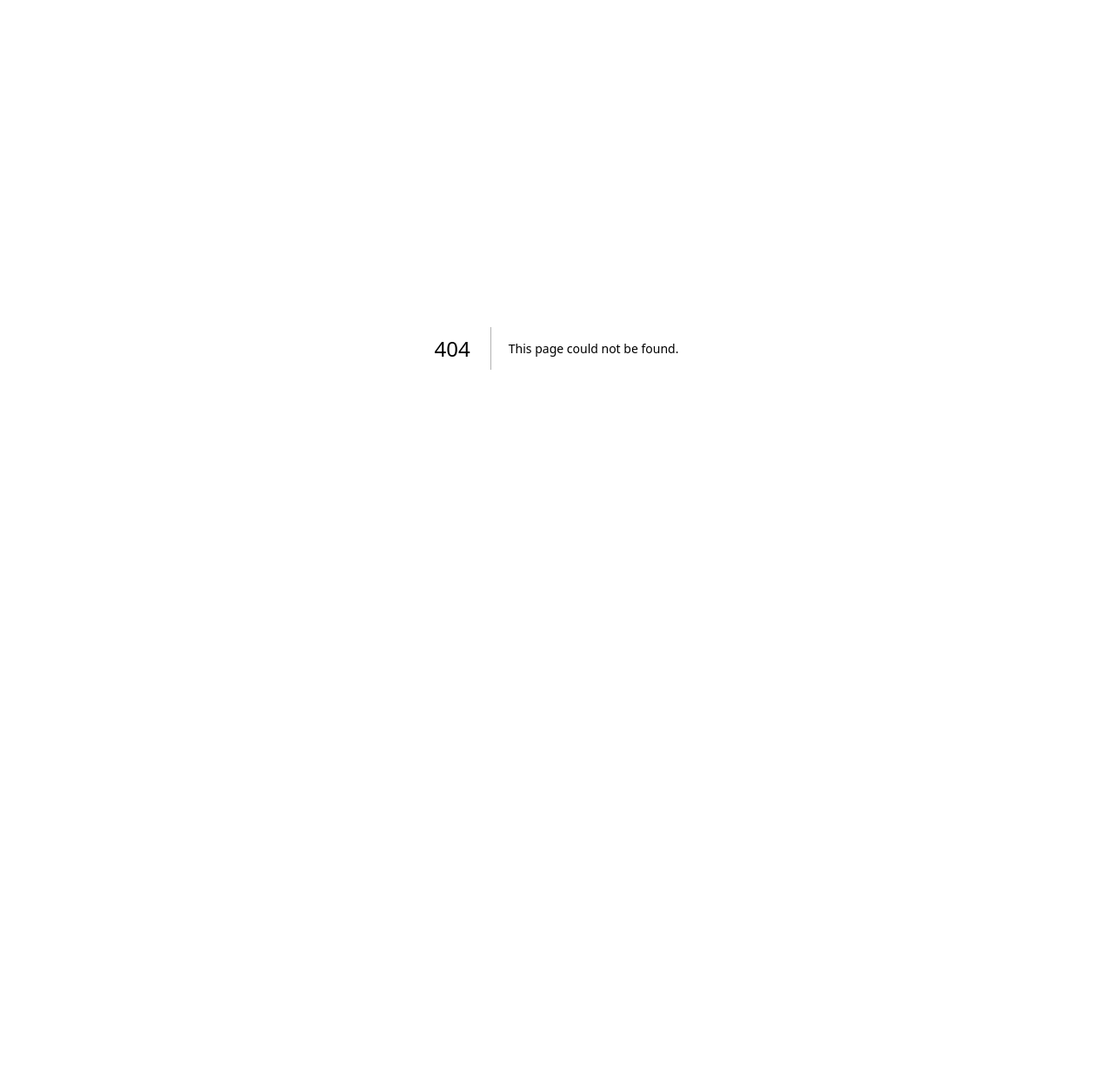
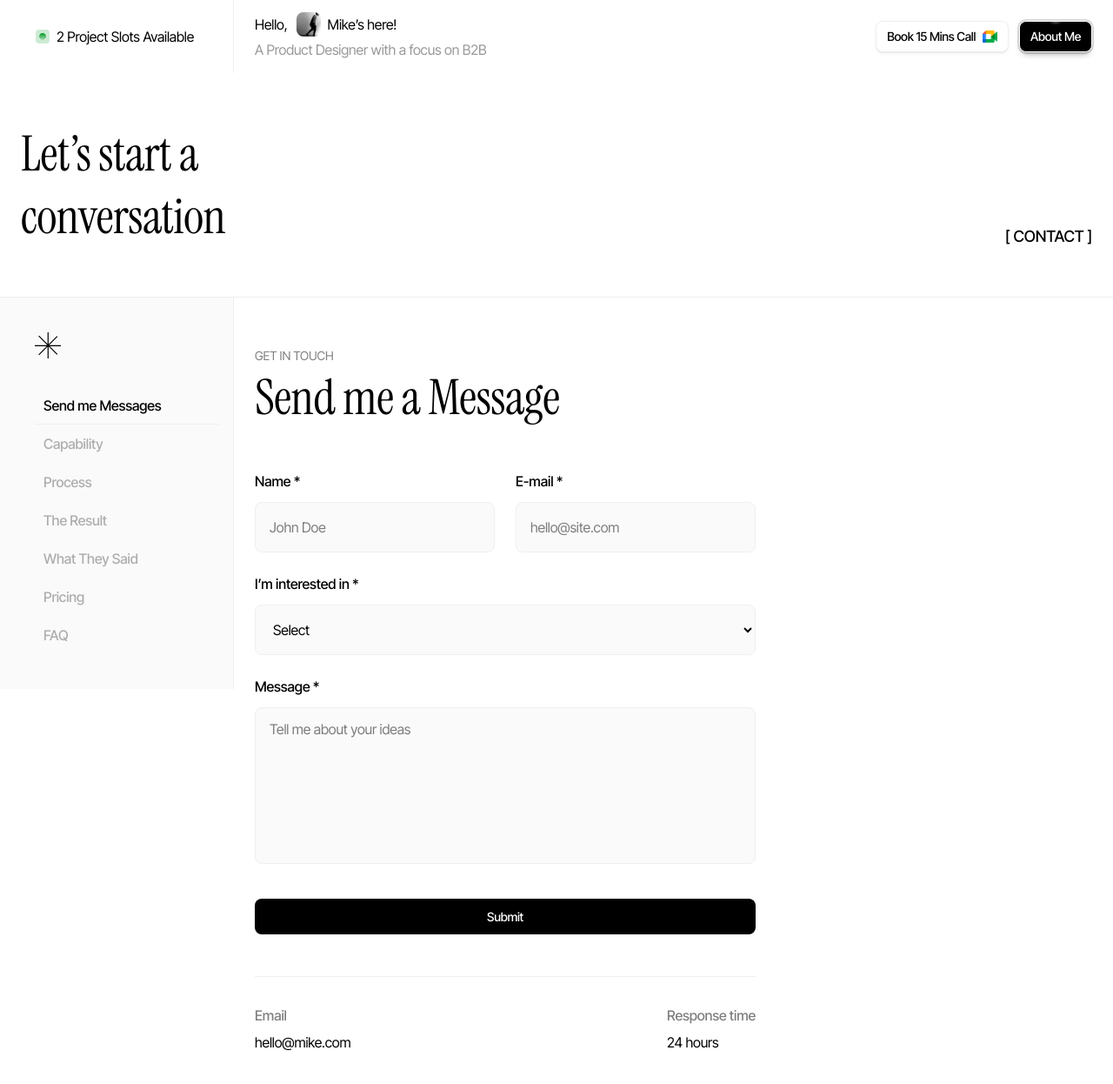
Before and after one commit to ismailquadri/UX_Portfolio, a Next.js app: page /contact in a window 1280 px wide. Before the commit this address had no page. Shown: the top 1246 px of the page at 87% size. Before the commit the page ends 800 px from the top, so only its background shows below. Built offline with nearby package versions, Linux system fonts and the light colour scheme.

Commit message:
feat: add Contact page

```diff
--- /dev/null
+++ b/app/contact/page.tsx
@@ -0,0 +1,100 @@
+import Navbar from "@/components/Navbar";
+import PageSidebar from "@/components/PageSidebar";
+import ContactForm from "@/components/ContactForm";
+import { AccordionItem } from "@/components/AccordionItem";
+import Footer from "@/components/Footer";
+import { FAQ_ITEMS } from "@/lib/faq-data";
+
+const SIDEBAR_LINKS = [
+  { label: "Send me Messages", href: "/#chat" },
+  { label: "Capability", href: "/#capabilities" },
+  { label: "Process", href: "/#process" },
+  { label: "The Result", href: "/#result" },
+  { label: "What They Said", href: "/#tech-stack" },
+  { label: "Pricing", href: "/#pricing" },
+  { label: "FAQ", href: "/#faq" },
+];
+
+export default function ContactPage() {
+  return (
+    <div className="flex min-h-screen w-full flex-col bg-paper">
+      <Navbar />
+      <main className="flex w-full flex-1 flex-col">
+        <section className="flex w-full items-end justify-between gap-6 border-b border-border-subtle px-6 py-14">
+          <h1 className="font-heading text-[32px] leading-tight tracking-[-0.32px] text-ink md:text-[56px] md:leading-[normal] md:tracking-[-0.56px]">
+            Let&rsquo;s start a
+            <br />
+            conversation
+          </h1>
+          <p className="hidden whitespace-nowrap font-body text-[18px] font-medium tracking-[-0.18px] text-ink md:block">
+            [ CONTACT ]
+          </p>
+        </section>
+
+        <section className="flex w-full items-start justify-between">
+          <PageSidebar links={SIDEBAR_LINKS} />
+
+          <div className="flex w-full flex-1 flex-col items-start gap-12 px-6 py-14">
+            <div className="flex w-full flex-col gap-0.5">
+              <p className="font-body text-[14px] tracking-[-0.14px] text-ink/50">
+                GET IN TOUCH
+              </p>
+              <h2 className="font-heading text-[32px] leading-tight tracking-[-0.32px] text-ink md:text-[56px] md:leading-[normal] md:tracking-[-0.56px]">
+                Send me a Message
+              </h2>
+            </div>
+
+            <ContactForm />
+
+            <div className="flex w-full max-w-[576px] items-center justify-between border-t border-border-subtle pt-8">
+              <div className="flex flex-col gap-2">
+                <p className="font-body text-[16px] font-medium tracking-[-0.16px] text-ink/50">
+                  Email
+                </p>
+                <p className="font-body text-[16px] leading-[1.4] tracking-[-0.16px] text-ink">
+                  hello@mike.com
+                </p>
+              </div>
+              <div className="flex flex-col gap-2">
+                <p className="font-body text-[16px] font-medium tracking-[-0.16px] text-ink/50">
+                  Response time
+                </p>
+                <p className="font-body text-[16px] leading-[1.4] tracking-[-0.16px] text-ink">
+                  24 hours
+                </p>
+              </div>
+            </div>
+          </div>
+        </section>
+
+        <section className="flex w-full items-start justify-between">
+          <PageSidebar links={SIDEBAR_LINKS} />
+
+          <div className="flex w-full flex-1 flex-col items-start gap-12 px-6 py-14">
+            <div className="flex w-full items-end justify-between gap-6">
+              <div className="flex flex-1 items-center justify-between gap-6">
+                <h2 className="font-heading text-[32px] leading-tight tracking-[-0.32px] text-ink md:text-[56px] md:leading-[normal] md:tracking-[-0.56px]">
+                  Things You Might Want to Know
+                </h2>
+                <p className="hidden whitespace-nowrap font-body text-[18px] font-medium tracking-[-0.18px] text-ink md:block">
+                  [ FREQUENTLY ASKED QUESTIONS ]
+                </p>
+              </div>
+            </div>
+
+            <div className="flex w-full flex-col items-start gap-4">
+              {FAQ_ITEMS.map((faq) => (
+                <AccordionItem
+                  key={faq.question}
+                  question={faq.question}
+                  answer={faq.answer}
+                />
+              ))}
+            </div>
+          </div>
+        </section>
+      </main>
+      <Footer />
+    </div>
+  );
+}
--- a/components/sections/Faq.tsx
+++ b/components/sections/Faq.tsx
@@ -1,14 +1,6 @@
 import { AccordionItem } from "@/components/AccordionItem";
 import SidebarSpacer from "@/components/SidebarSpacer";
-
-const FAQS = [
-  {
-    question:
-      "How do you usually approach a new design project from start to finish?",
-    answer:
-      "Every project begins with clarity understanding your goals, target users, and the problem you’re solving. From there, I move into UX flow mapping, wireframing, and high-fidelity UI design. Once the concept feels right, I prototype interactions and collaborate with your team until everything aligns perfectly.",
-  },
-];
+import { FAQ_ITEMS } from "@/lib/faq-data";
 
 export default function Faq() {
   return (
@@ -28,7 +20,7 @@ export default function Faq() {
         </div>
 
         <div className="flex w-full flex-col items-start gap-4">
-          {FAQS.map((faq) => (
+          {FAQ_ITEMS.map((faq) => (
             <AccordionItem
               key={faq.question}
               question={faq.question}
--- /dev/null
+++ b/lib/faq-data.ts
@@ -0,0 +1,13 @@
+export type FaqItem = {
+  question: string;
+  answer: string;
+};
+
+export const FAQ_ITEMS: FaqItem[] = [
+  {
+    question:
+      "How do you usually approach a new design project from start to finish?",
+    answer:
+      "Every project begins with clarity understanding your goals, target users, and the problem you’re solving. From there, I move into UX flow mapping, wireframing, and high-fidelity UI design. Once the concept feels right, I prototype interactions and collaborate with your team until everything aligns perfectly.",
+  },
+];
```
